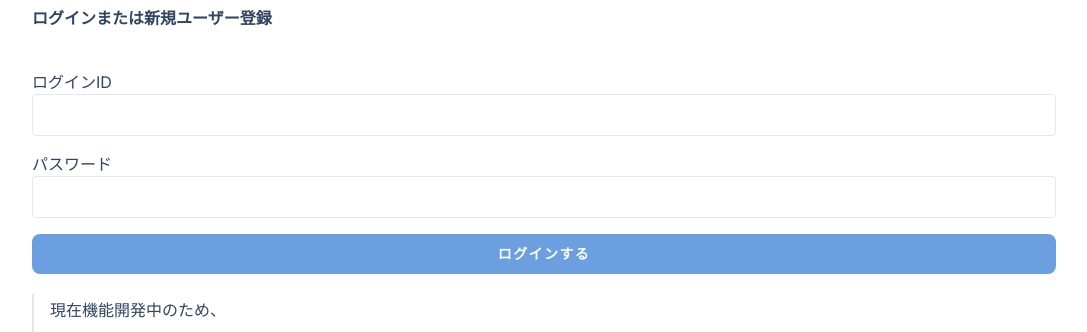
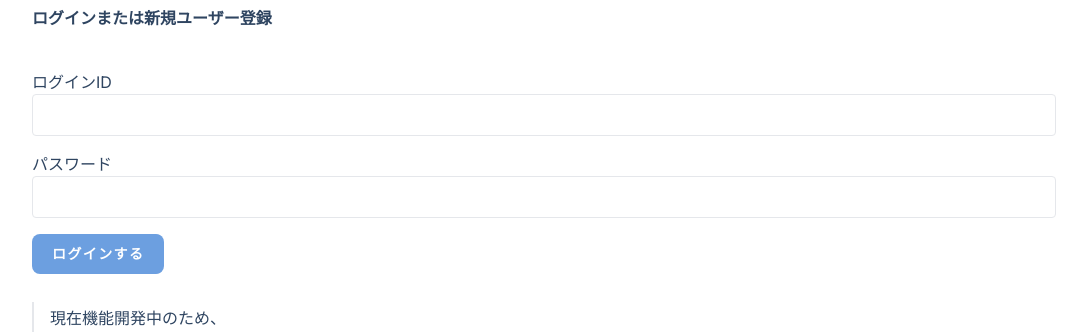
Before and after one commit to yko-git/akapo-app, a Next.js app in the folder front/: page /login in a window 1280 px wide. Shown: the part 131-463 px from the top of the page, without its empty margins (96-1183 px from the left). Built offline with nearby package versions, Linux system fonts and the light colour scheme; no server answers.

Commit message:
handleSubmit調整（develop）

```diff
--- a/front/components/posts/loginUser/index.tsx
+++ b/front/components/posts/loginUser/index.tsx
@@ -10,8 +10,7 @@ const LoginUser = () => {
   const [password, setPassword] = useState("");
   const router = useRouter();
 
-  const handleSubmit = async (e: React.FormEvent) => {
-    e.preventDefault();
+  const handleSubmit = async () => {
     const postData = { loginId, password };
 
     try {
@@ -32,11 +31,7 @@ const LoginUser = () => {
 
   return (
     <>
-      <form
-        className="flex flex-col space-y-4"
-        id="loginForm"
-        onSubmit={handleSubmit}
-      >
+      <div className="flex flex-col space-y-4" id="loginForm">
         <div>
           <label>ログインID</label>
           <input
@@ -57,10 +52,12 @@ const LoginUser = () => {
             name="password"
           />
         </div>
-        <Button type="submit" data-cy="login-submit">
-          ログインする
-        </Button>
-      </form>
+        <div id="loginSubmit">
+          <Button type="submit" onClick={handleSubmit}>
+            ログインする
+          </Button>
+        </div>
+      </div>
 
       <div className="mt-5 border-l-2 pl-4 leading-loose">
         現在機能開発中のため、
```
